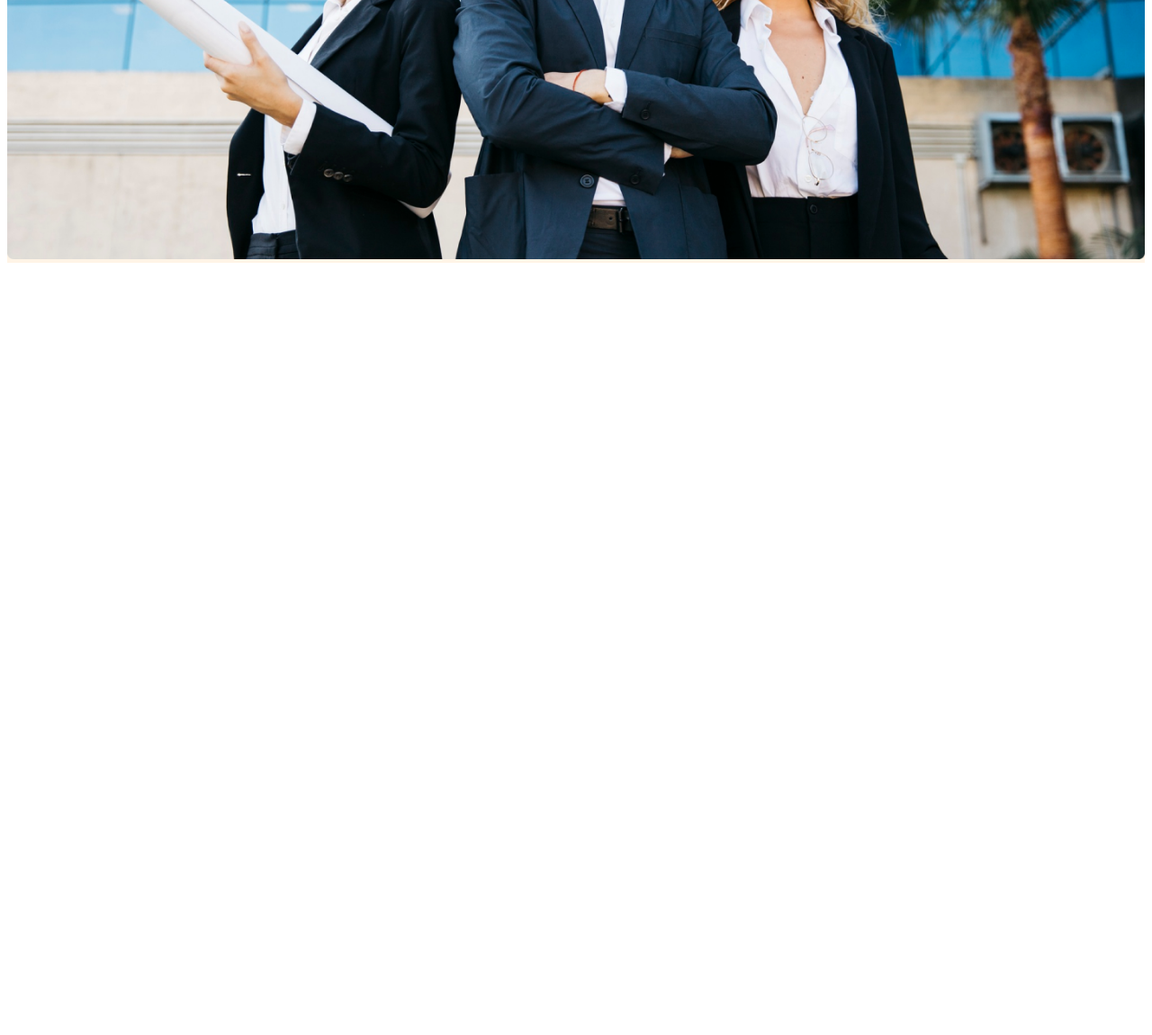
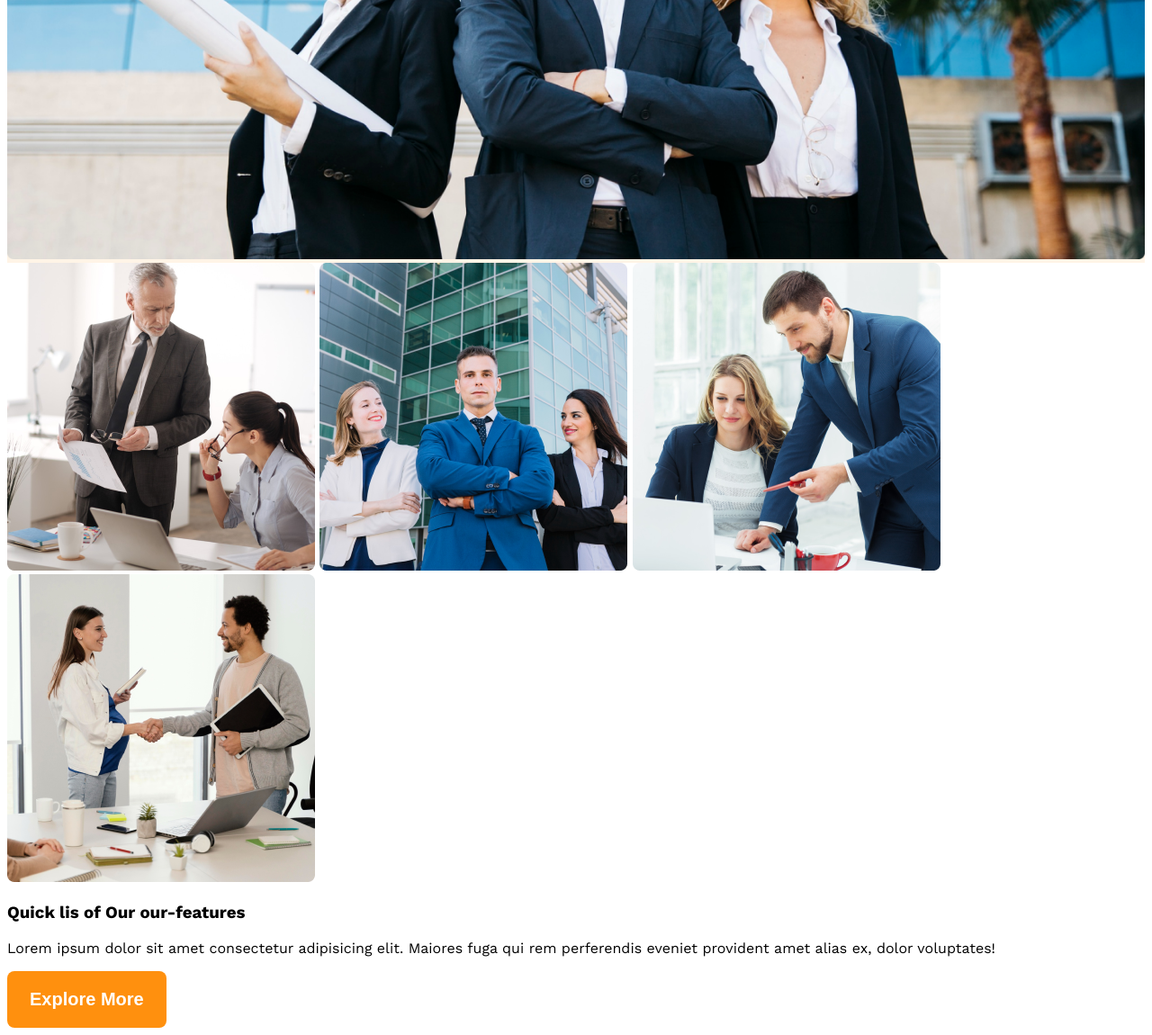
Before and after one commit to palash00912/g3-architects-website-, a plain HTML site: page index.html in a window 1280 px wide. Shown: the part 892-2042 px from the top of the page at 90% size. Before the commit the page ends 1192 px from the top, so only its background shows below. Drawn offline with nearby package versions, Linux system fonts and the light colour scheme; a web font is replaced by a local one.

Commit message:
added features images

```diff
--- a/index.html
+++ b/index.html
@@ -40,7 +40,25 @@
       </div>
     </header>
 
-    <main></main>
+    <main>
+      <section class="teams">
+        <div class="team-image-container">
+          <img src="/images/team1.png" alt="Two architects discuss about designing">
+          <img src="/images/team2.png" alt="three architects shoot photo">
+          <img src="/images/team3.png" alt="Two architects discuss about designing">
+          <img src="/images/team4.png" alt="Two architects discuss about designing">
+        </div>
+        <div class="our-features">
+          <h3 class="feature-title">Quick lis of Our our-features</h3>
+          <p class="feature-description">
+            Lorem ipsum dolor sit amet consectetur adipisicing elit. Maiores
+            fuga qui rem perferendis eveniet provident amet alias ex, dolor
+            voluptates!
+          </p>
+          <button class="btn-primary">Explore More</button>
+        </div>
+      </section>
+    </main>
 
     <footer></footer>
   </body>
--- a/style/architects.css
+++ b/style/architects.css
@@ -18,6 +18,9 @@
 .text-light-gray{
     color:#727272 ;
 }
+.bg-light{
+    background-color: rgba(255, 144, 14, 0.1);
+}
 .btn-primary{
     background-color:#FF900E;
     color: white;
@@ -27,8 +30,9 @@
     border-radius: 8px;
     border: none;
 }
-.bg-light{
-    background-color: rgba(255, 144, 14, 0.1);
+main{
+    max-width: 1440px;
+    margin: 0 auto;
 }
 
 /* header styles */
```
